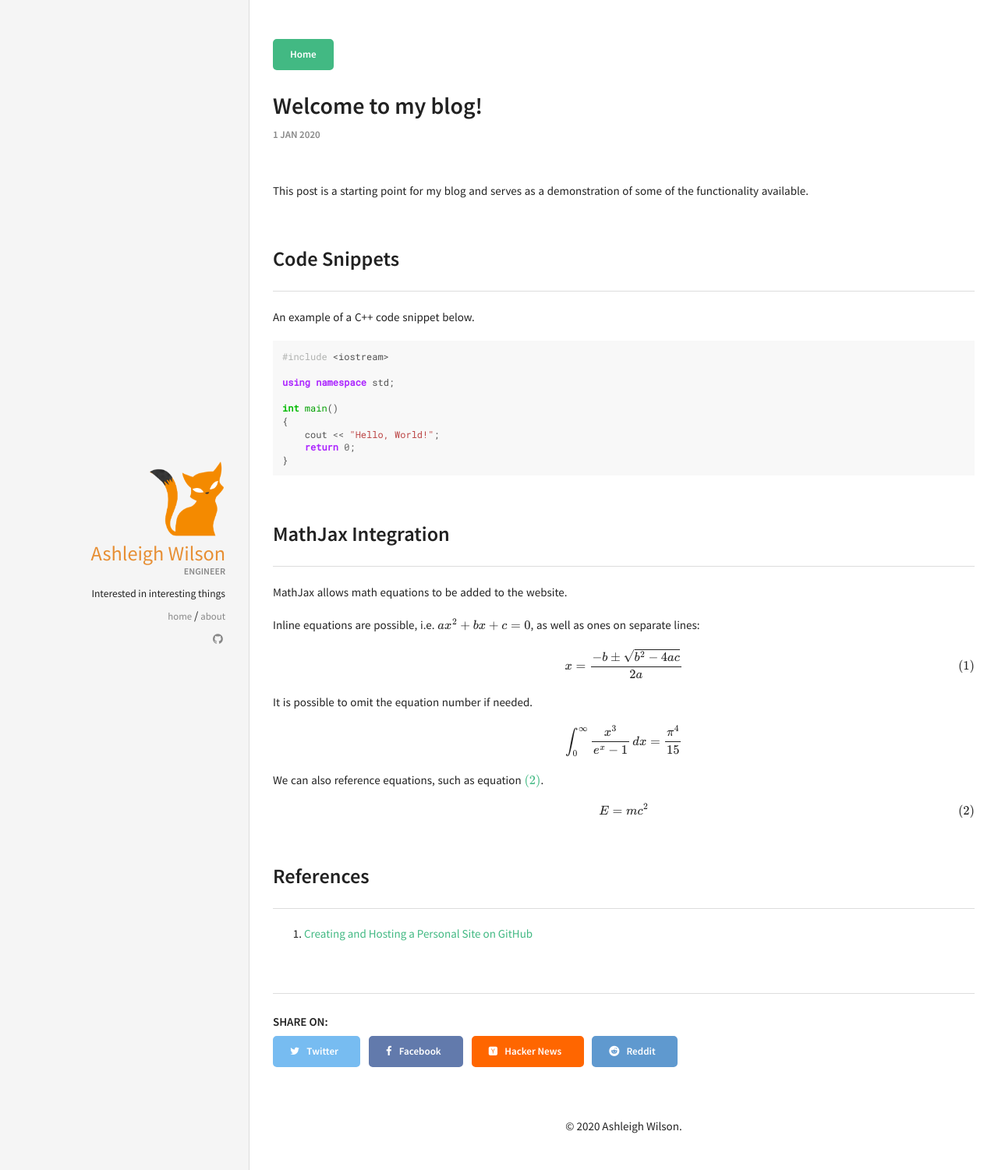
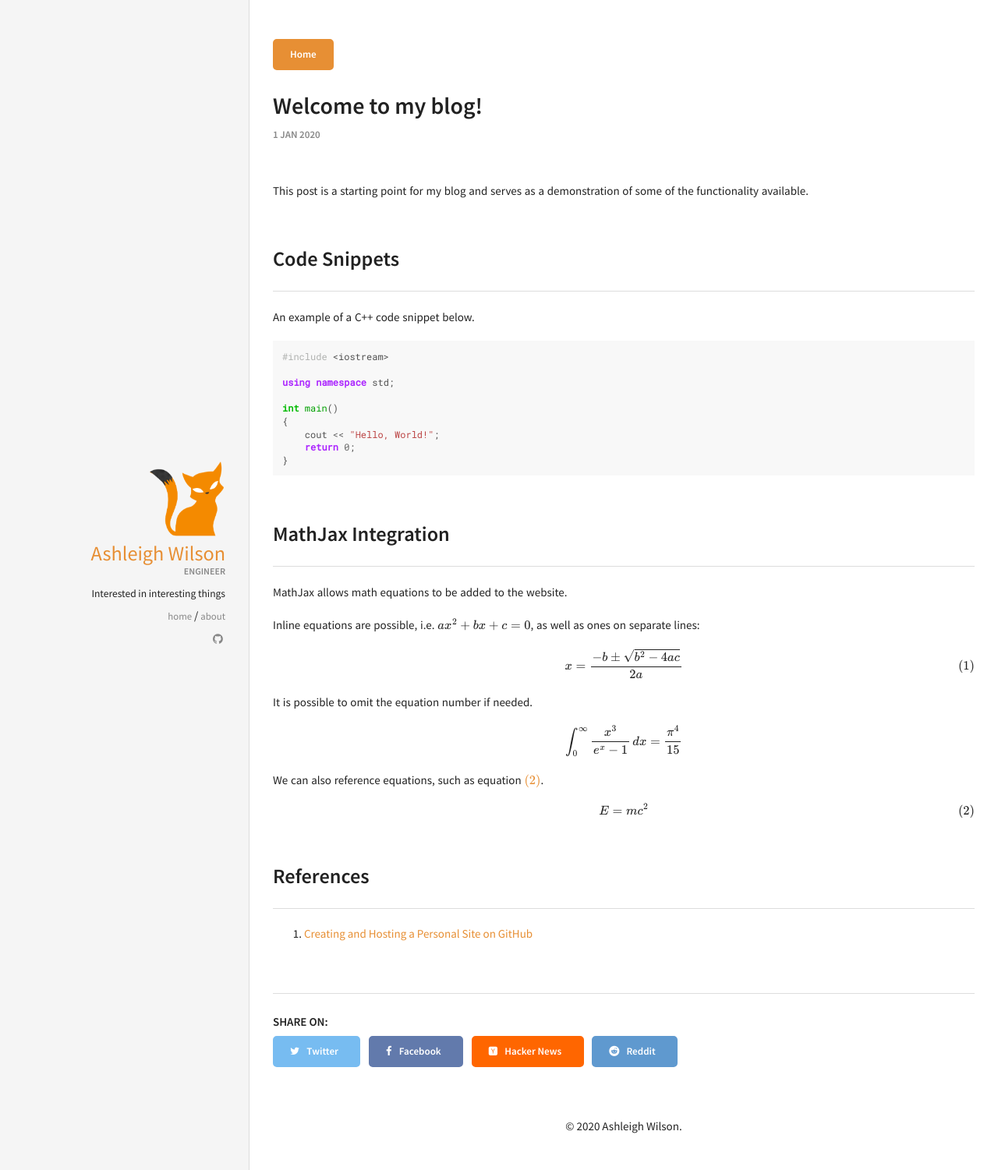
Before and after one commit to AshleighWilson/ashleighwilson.github.io, a Jekyll site: the page built from _posts/2020-01-01-welcome-to-my-blog.md, in a window 1280 px wide. Shown: the whole page at 78% size. Built offline with Jekyll 4.4.1, drawn with Linux system fonts in a browser that asks for light colours; formulas are drawn with MathJax 3.

Commit message:
Set orange as the primary colour for the website.

```diff
--- a/_sass/components/_variables.scss
+++ b/_sass/components/_variables.scss
@@ -54,15 +54,16 @@ $hr-border-width:             $border-width;
 $text-color:       rgba(0, 0, 0, 0.87) !default;
 $background-color: #f5f5f5;
 
+$orange:           #E78F34; // orange colour. asw
+
 $white:            #fff;
-$primary:          #42b983;
+$primary:          $orange; // asw
 $secondary:        #888; // color changed. asw
 $success:          #65e892;
 $danger:           #f83e4b;
 $warning:          #F5A623;
 $info:             #09ABF6;
 
-$orange:           #E78F34; // orange colour. asw
 
 // Tables
 $table-border-color: #d0d0d0 !default;
```
